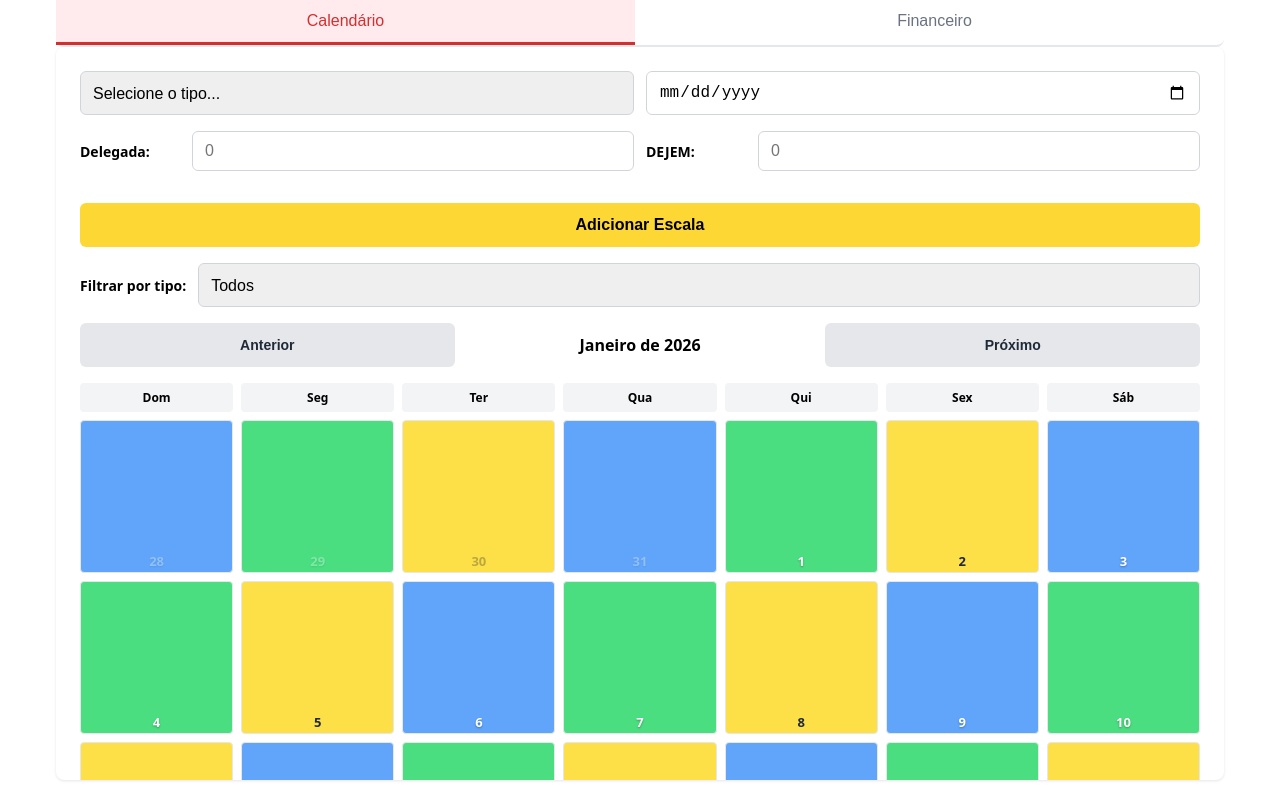
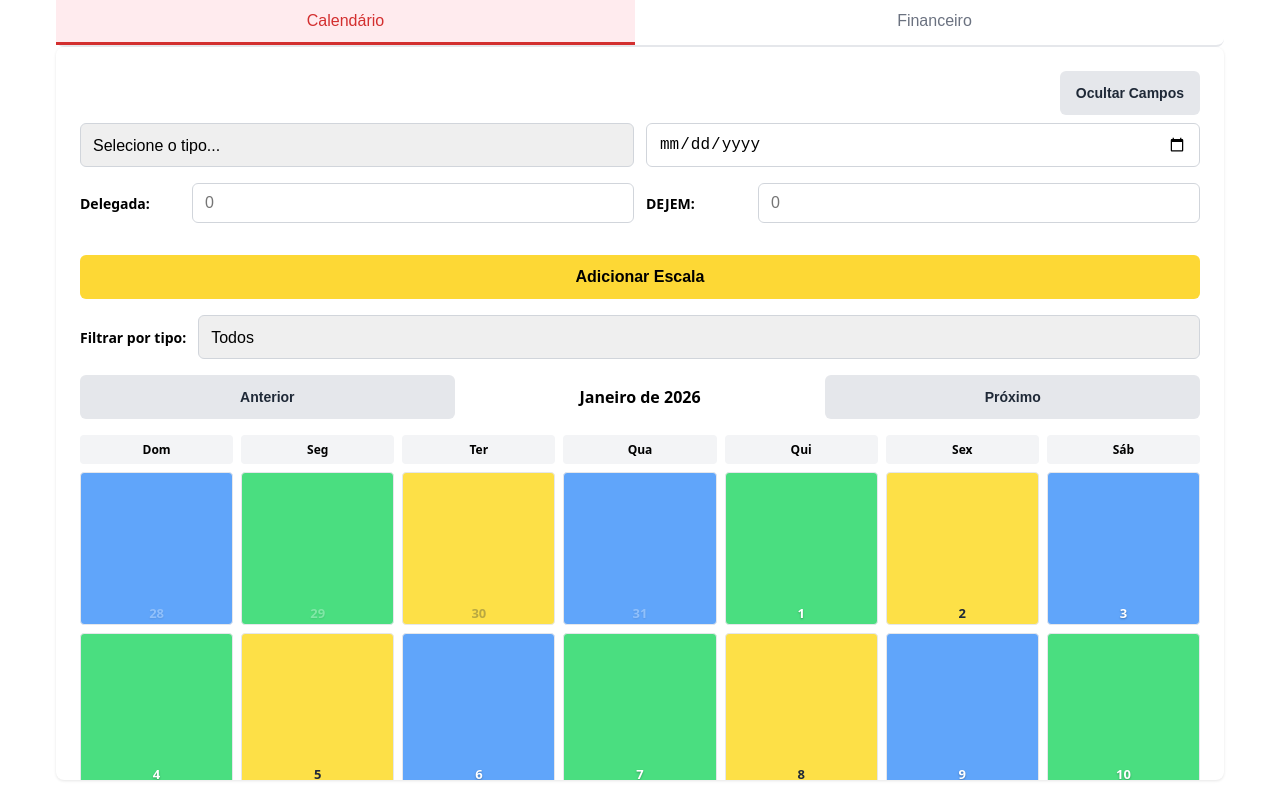
Before and after one commit to Brefire79/escalaconfere, a React (Vite) app: page / in a window 1280 px wide. Built offline with nearby package versions, Linux system fonts and the light colour scheme.

Commit message:
feat(calendario): adicionar botão para ocultar/mostrar painel de campos e filtros

```diff
--- a/src/App.css
+++ b/src/App.css
@@ -231,6 +231,19 @@ body {
   gap: 10px;
   justify-content: flex-end;
   margin-top: 20px;
+}
+
+/* Toggle do painel superior */
+.painel-toggle {
+  display: flex;
+  justify-content: flex-end;
+  align-items: center;
+  margin-bottom: 8px;
+}
+
+.painel-toggle .button {
+  width: auto;
+  min-width: 140px;
 }
 
 /* Calendário */
--- a/src/App.tsx
+++ b/src/App.tsx
@@ -27,6 +27,7 @@ const App = () => {
   const [modalAberto, setModalAberto] = useState(false);
   const [diaSelecionado, setDiaSelecionado] = useState<Date | null>(null);
   const [escalaEditando, setEscalaEditando] = useState<number | null>(null);
+  const [mostrarPainel, setMostrarPainel] = useState(true);
 
   // Carregar dados do localStorage ao montar
   useEffect(() => {
@@ -385,6 +386,14 @@ const App = () => {
       {activeTab === 'calendario' && (
         <div className="card">
           <div className="card-content">
+            {/* Botão para ocultar/mostrar o painel superior */}
+            <div className="painel-toggle">
+              <button className="button" onClick={() => setMostrarPainel(p => !p)}>
+                {mostrarPainel ? 'Ocultar Campos' : 'Mostrar Campos'}
+              </button>
+            </div>
+            {mostrarPainel && (
+              <>
                 <div className="form-grid">
                   <select
                     value={registro.tipo}
@@ -444,6 +453,8 @@ const App = () => {
                     <option value="outros">Outros</option>
                   </select>
                 </div>
+              </>
+            )}
 
             <div className="calendario-header">
               <button className="button" onClick={() => mudarMes(-1)}>Anterior</button>
```
Lines whose indentation alone changed are shown as unchanged.
